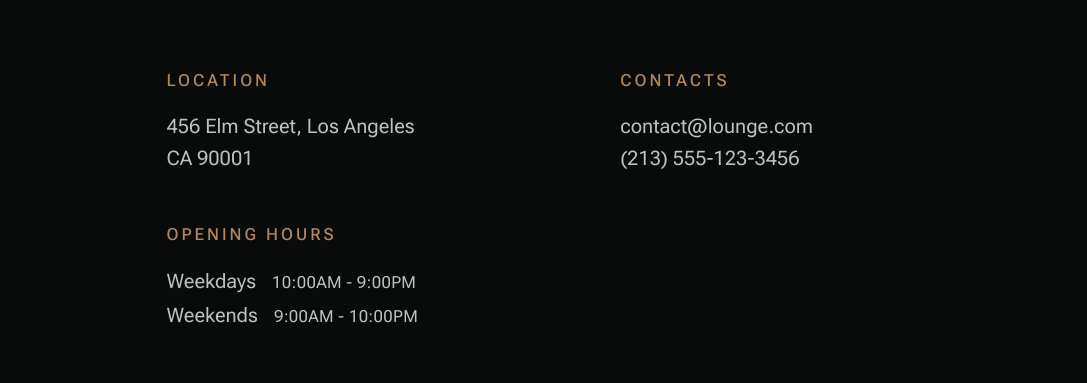
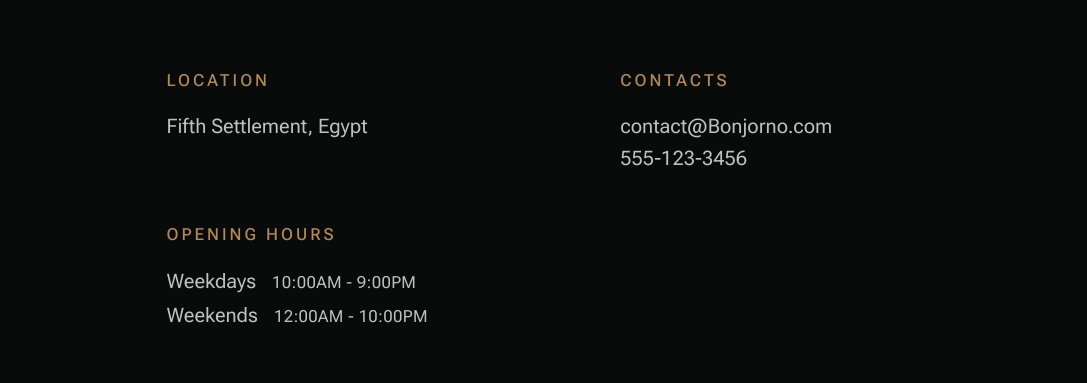
Before and after one commit to mohamedhany30/Bonjorno, a plain HTML site: page index.html in a window 1280 px wide. Shown: the part 5657-6040 px from the top of the page, 193-1280 px from the left. Drawn offline with nearby package versions, Linux system fonts and the light colour scheme; a web font is replaced by a local one.

Commit message:
Update index.html

```diff
--- a/index.html
+++ b/index.html
@@ -635,16 +635,15 @@
                     <div class="grid-cols__column footer-block">
                         <h6>Location</h6>
                         <p>
-                        456 Elm Street, Los Angeles <br>
-                        CA 90001
+                        Fifth Settlement, Egypt <br>
                         </p>
                     </div>
 
                     <div class="grid-cols__column footer-block">
                         <h6>Contacts</h6>
                         <ul class="link-list">
-                            <li><a href="mailto:#0">contact@lounge.com</a></li>
-                            <li><a href="tel:+2135551212">(213) 555-123-3456</a></li>
+                            <li><a href="mailto:#0">contact@Bonjorno.com</a></li>
+                            <li><a href="tel:+2135551212">555-123-3456</a></li>
                         </ul>
                     </div>
 
@@ -652,7 +651,7 @@
                         <h6>Opening Hours</h6>
                         <ul class="opening-hours">
                             <li><span class="opening-hours__days">Weekdays</span><span class="opening-hours__time">10:00am - 9:00pm</span></li>
-                            <li><span class="opening-hours__days">Weekends</span><span class="opening-hours__time">9:00am - 10:00pm</span></li>
+                            <li><span class="opening-hours__days">Weekends</span><span class="opening-hours__time">12:00am - 10:00pm</span></li>
                         </ul>
                     </div>
 
```
